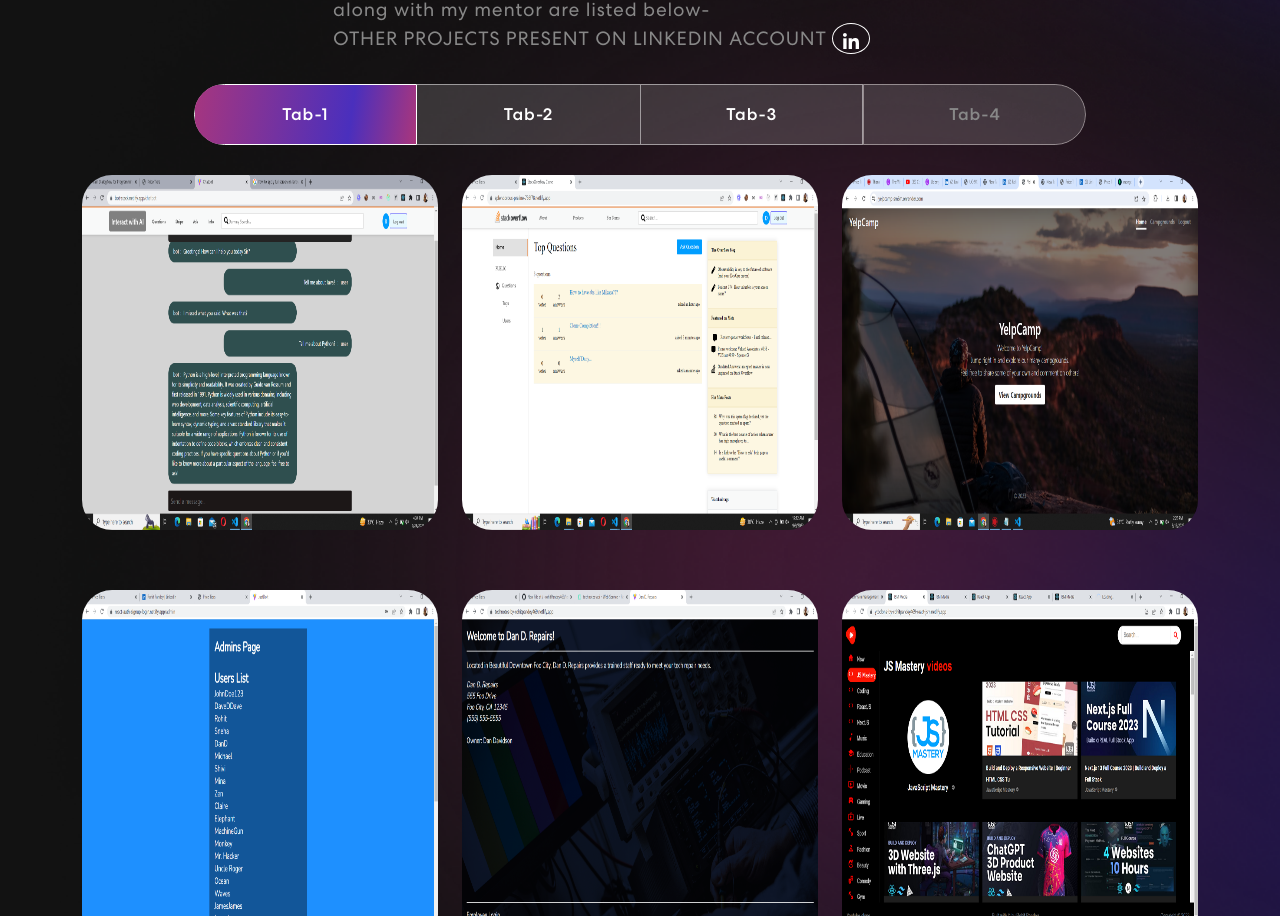
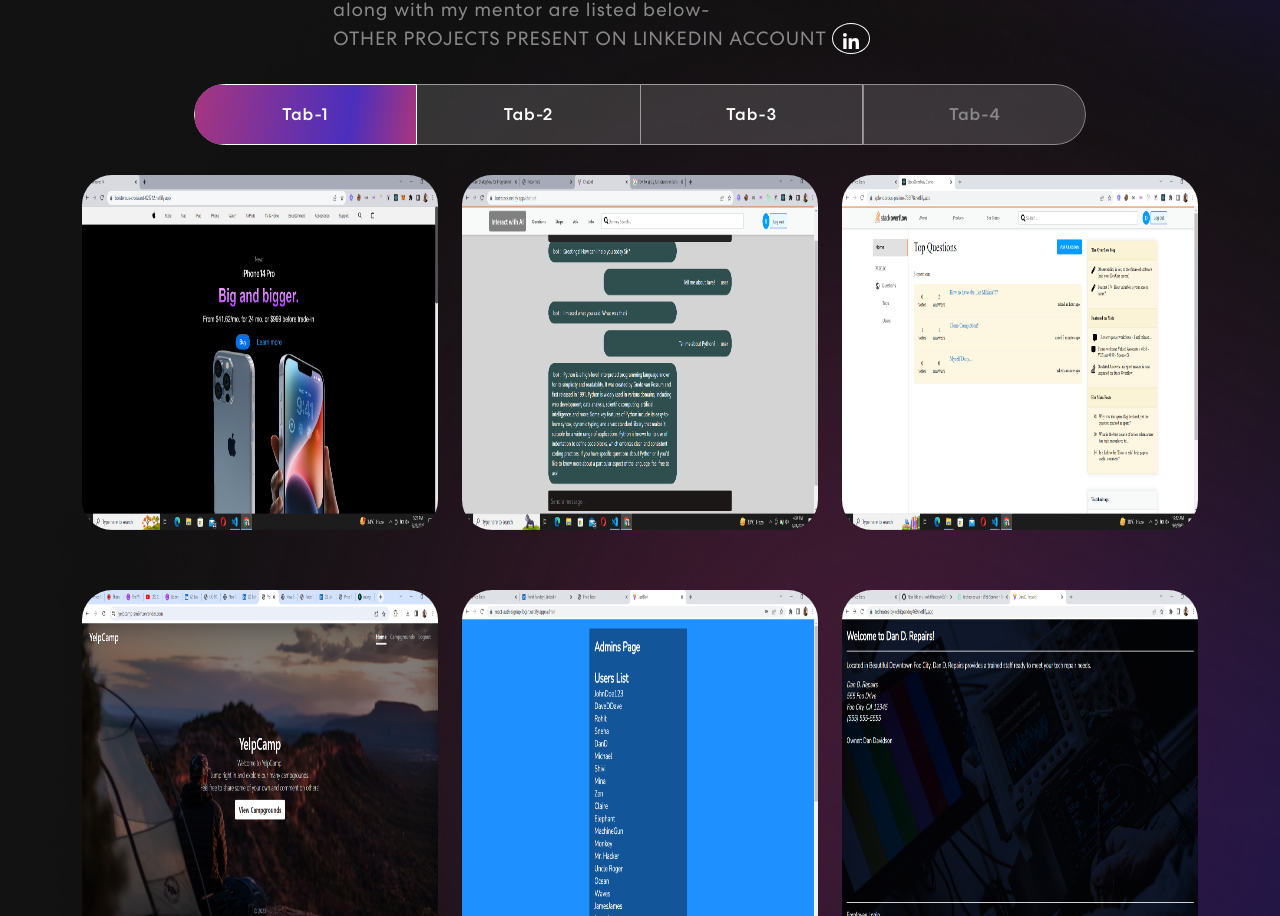
Before and after one commit to rohitPandey469/dev-portfolio, a React (Create React App) app: page / in a window 1280 px wide. Shown: the part 1884-2800 px from the top of the page. Built offline with nearby package versions, Linux system fonts and the light colour scheme.

Commit message:
Added project

```diff
--- a/src/components/ProjectDataFirst.js
+++ b/src/components/ProjectDataFirst.js
@@ -7,8 +7,15 @@
 import image7 from "../assets/imgs/yelpcamp.png";
 import image8 from "../assets/imgs/stack-overflow.png";
 import image9 from "../assets/imgs/chatbot.png";
+import image10 from "../assets/imgs/iPhone.png";
 
 const dataArray3 = [
+  {
+    title: "iPhone",
+    data: "Three Js is a fascinating thing which let you build something more appealing, more good looking to human eyes, just tried my hands on Gsap",
+    image: image10,
+    link: "https://boisterous-croissant-02f712.netlify.app",
+  },
   {
     title: "Chatbot",
     data: "Authentication using otp and used dialogflow API for implementation of chatbot and stripe for payment gateway",
```
Also changed, not shown: src/assets/imgs/iPhone.png (added).
